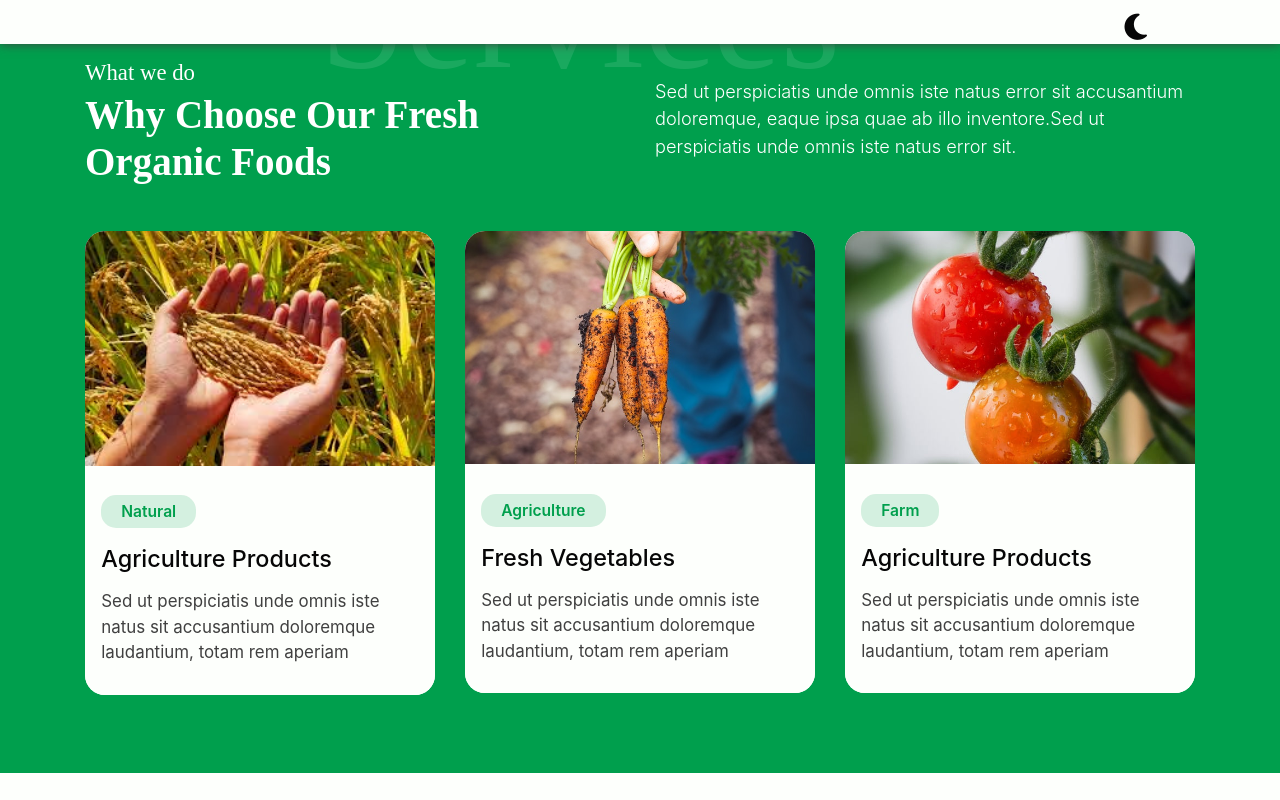
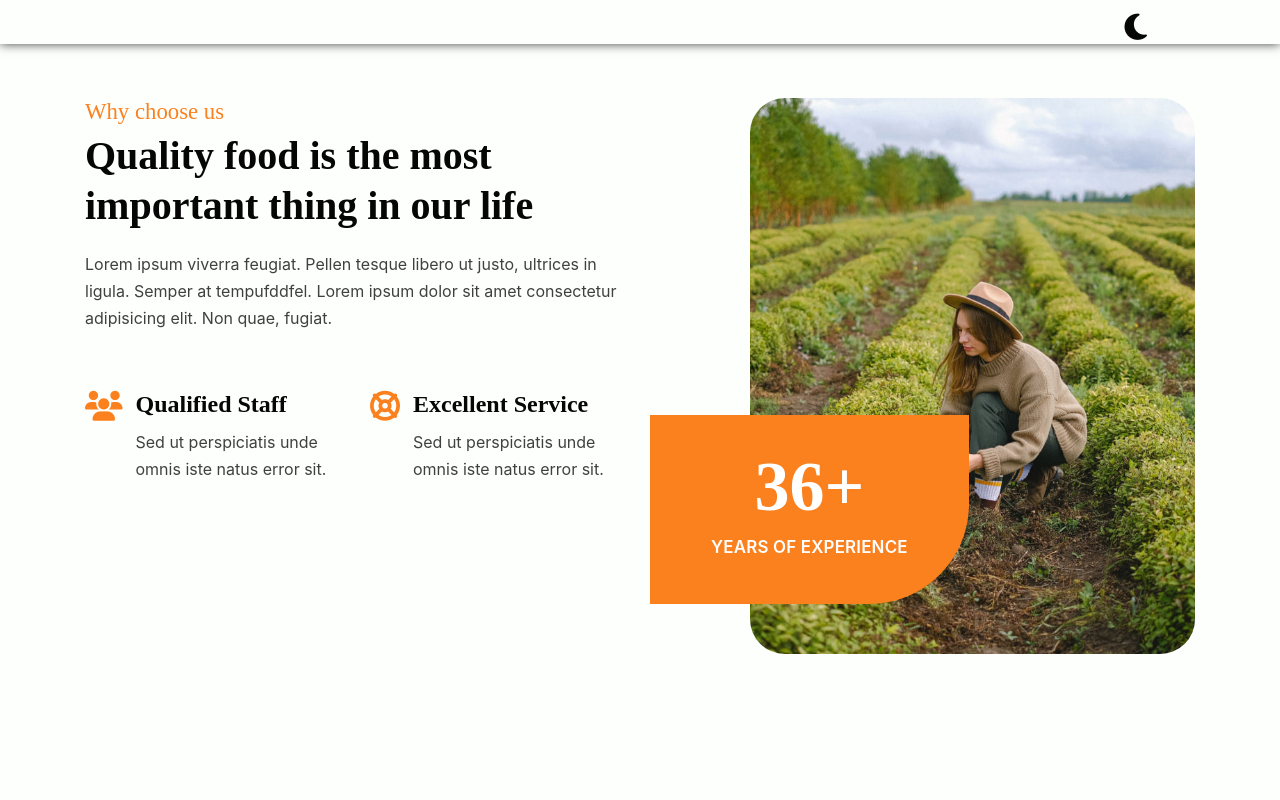
Before and after one commit to nhlong23051/BC50_Capstone, a plain HTML site: page index.html in a window 1280 px wide. Shown: the top 800 px of the page. Drawn offline with nearby package versions, Linux system fonts and the light colour scheme; a web font is replaced by a local one.

Commit message:
update code

```diff
--- a/index.html
+++ b/index.html
@@ -22,72 +22,6 @@
 </head>
 
 <body >
-
-    <!-- services -->
-    <section id="themeLife" class="Light" class="services py-5">
-        <div class="services__title py-5 position-relative">
-            <div class="container">
-                <div class="row align-items-center">
-                    <div class="col-sm-6">
-                        <h3 class="text-white ">
-                            What we do </h3>
-                        <h1 class="text-white title__big">
-                            Why Choose Our Fresh Organic Foods </h1>
-                    </div>
-                    <div class="col-sm-6">
-                        <p class="lead text-white">
-                            Sed ut perspiciatis unde omnis iste natus error sit accusantium doloremque,
-                            eaque ipsa quae ab illo inventore.Sed ut perspiciatis unde omnis iste natus error sit. </p>
-                    </div>
-                </div>
-                <h4 class="position-absolute">Services</h4>
-                <div class="row py-5">
-                    <div class="col-md-4">
-                        <div class="card" style="width:100%">
-                            <img class="card-img-top"
-                                src="./img/images6.jpg"
-                                alt="Card image" style="width:100%; height: 100%;">
-                            <div class="card-body">
-                                <p class="mt-3">Natural</p>
-                                <a class="label-style text-black lead" href="#">Agriculture Products</a>
-                                <p class="card-text py-3">Sed ut perspiciatis unde omnis iste natus sit accusantium
-                                    doloremque
-                                    laudantium, totam rem aperiam</p>
-                            </div>
-                        </div>
-                    </div>
-                    <div class="col-md-4 mt-4 mt-md-0">
-                        <div class="card" style="width:100%">
-                            <img class="card-img-top"
-                                src="./img/images2.jpg"
-                                alt="Card image" style="width:100% ;height: 100%">
-                            <div class="card-body">
-                                <p class="mt-3">Agriculture</p>
-                                <a class="label-style text-black lead" href="#">Fresh Vegetables</a>
-                                <p class="card-text py-3">Sed ut perspiciatis unde omnis iste natus sit accusantium
-                                    doloremque
-                                    laudantium, totam rem aperiam</p>
-                            </div>
-                        </div>
-                    </div>
-                    <div class="col-md-4 mt-4 mt-md-0">
-                        <div class="card" style="width:100%">
-                            <img class="card-img-top"
-                                src="./img/service3.jpg"
-                                alt="Card image" style="width:100% ; height: 100%">
-                            <div class="card-body">
-                                <p class="mt-3">Farm</p>
-                                <a class="label-style text-black lead" href="#">Agriculture Products</a>
-                                <p class="card-text py-3">Sed ut perspiciatis unde omnis iste natus sit accusantium
-                                    doloremque
-                                    laudantium, totam rem aperiam</p>
-                            </div>
-                        </div>
-                    </div>
-                </div>
-            </div>
-        </div>
-    </section>
 
 <!-- services block -->
     <section id="services__block" class=" py-5 Light">
```
